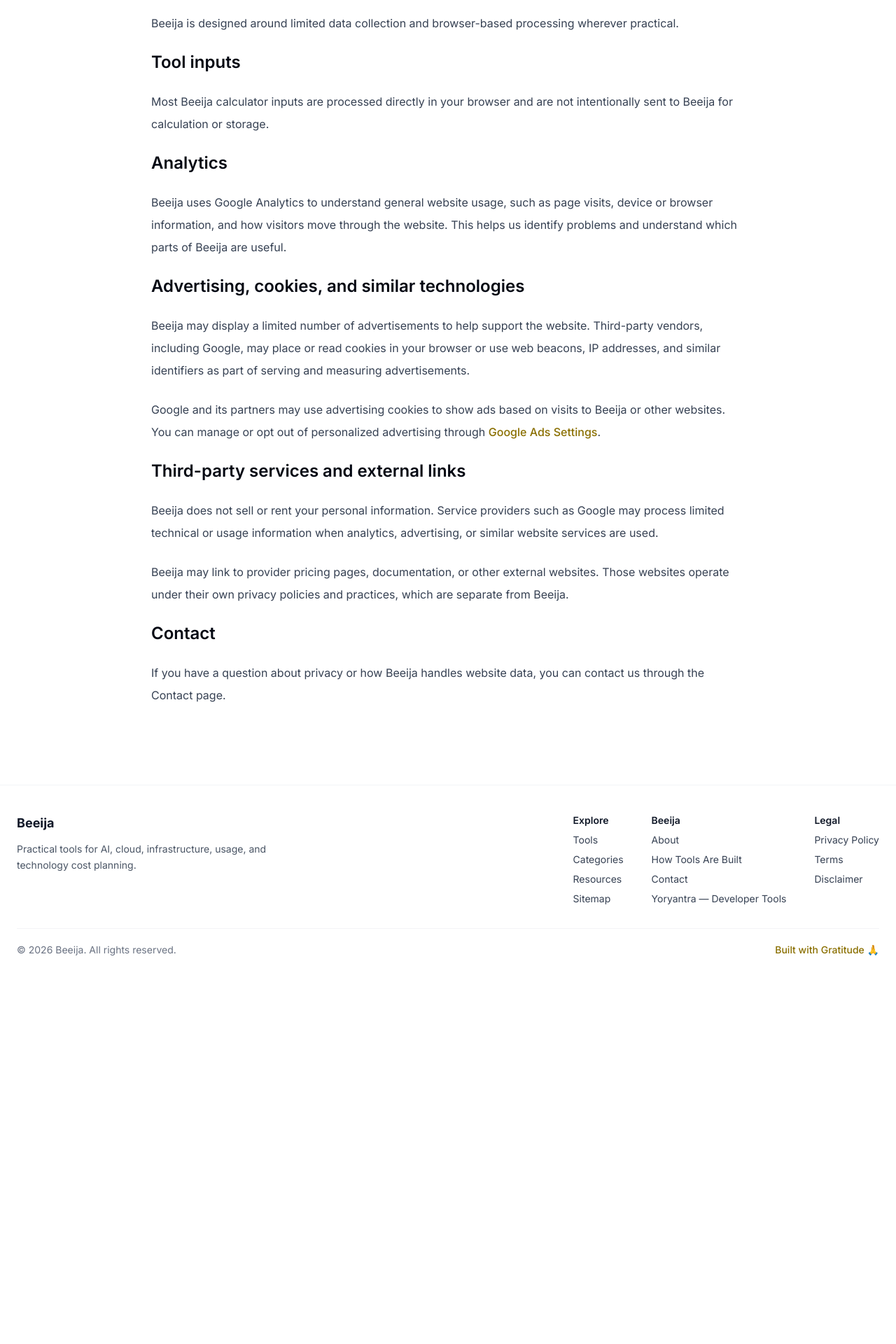
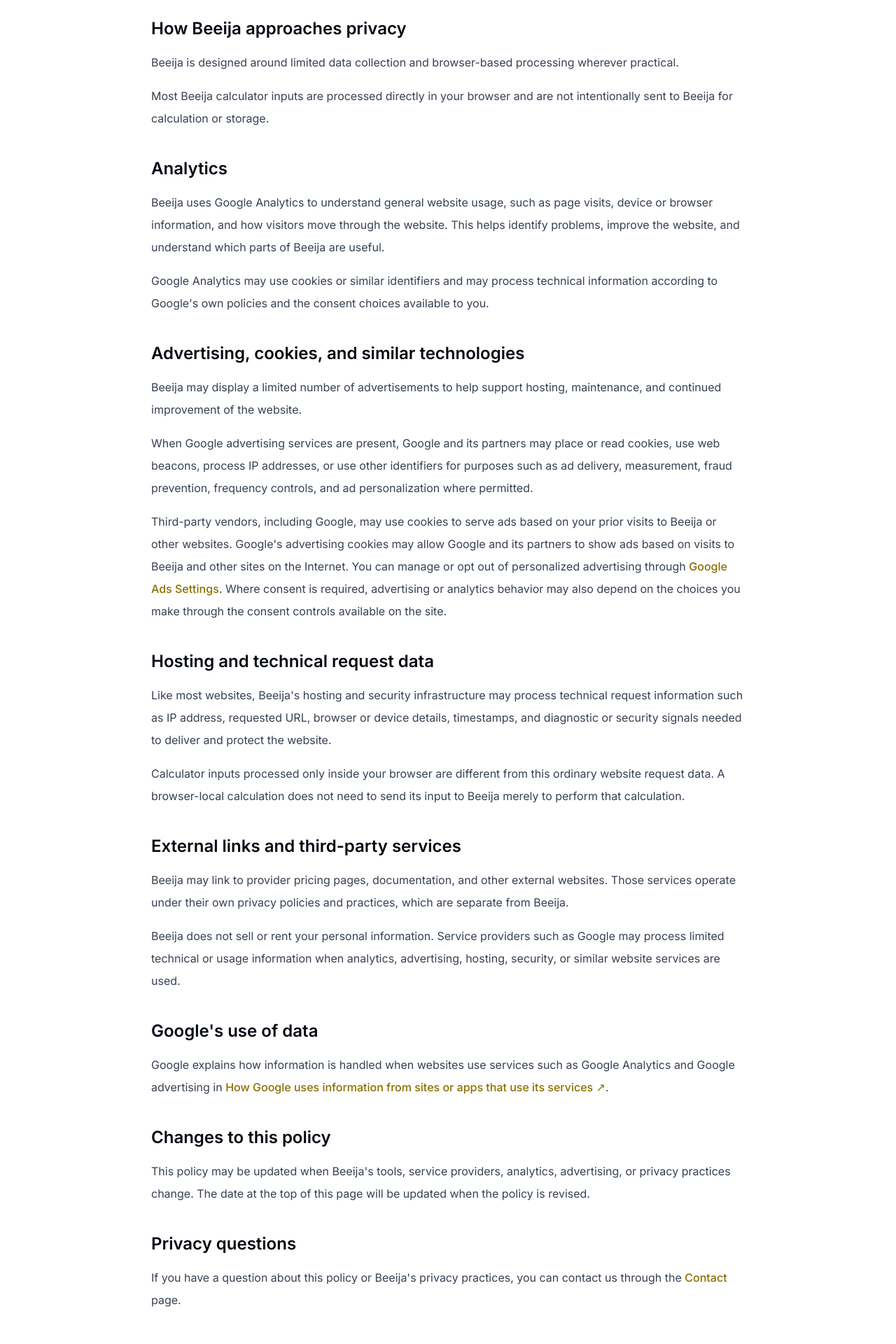
Before and after one commit to vaarunsonawwane-ops/beeija, a Next.js app: page /privacy-policy in a window 1280 px wide. Shown: the part 240-2160 px from the top of the page at 70% size. Before the commit the page ends 1647 px from the top, so only its background shows below. Built offline with nearby package versions, Linux system fonts and the light colour scheme.

Commit message:
Update page.tsx

```diff
--- a/app/privacy-policy/page.tsx
+++ b/app/privacy-policy/page.tsx
@@ -1,8 +1,10 @@
+import Link from "next/link";
+
 export const metadata = {
   title: "Privacy Policy",
 
   description:
-    "Learn how Beeija handles tool inputs, analytics, advertising, cookies, and third-party services.",
+    "Learn how Beeija handles tool inputs, analytics, advertising, cookies, technical request data, and third-party services.",
 
   alternates: {
     canonical: "https://beeija.com/privacy-policy",
@@ -11,54 +13,85 @@ export const metadata = {
 
 export default function PrivacyPolicyPage() {
   return (
-    <div className="mx-auto max-w-4xl px-6 py-16">
-      <h1 className="mb-6 text-4xl font-bold">Privacy Policy</h1>
+    <main className="bg-white text-gray-700">
+      <div className="mx-auto max-w-4xl px-6 py-16 md:py-20">
+        <h1 className="text-4xl font-bold tracking-tight text-gray-950">
+          Privacy Policy
+        </h1>
 
-      <p className="mb-8 text-sm text-gray-500">
+        <p className="mt-4 text-sm text-gray-500">
           Last updated: September 16, 2026
         </p>
 
-      <div className="space-y-6 leading-8 text-gray-700">
+        <div className="mt-8 space-y-10 leading-8">
+          <section>
+            <h2 className="text-2xl font-semibold text-gray-950">
+              How Beeija approaches privacy
+            </h2>
+
+            <div className="mt-4 space-y-4">
               <p>
-          Beeija is designed around limited data collection and browser-based
-          processing wherever practical.
+                Beeija is designed around limited data collection and
+                browser-based processing wherever practical.
               </p>
 
-        <h2 className="text-2xl font-semibold text-gray-950">
-          Tool inputs
-        </h2>
+              <p>
+                Most Beeija calculator inputs are processed directly in your
+                browser and are not intentionally sent to Beeija for calculation
+                or storage.
+              </p>
+            </div>
+          </section>
 
-        <p>
-          Most Beeija calculator inputs are processed directly in your browser
-          and are not intentionally sent to Beeija for calculation or storage.
-        </p>
-
+          <section>
             <h2 className="text-2xl font-semibold text-gray-950">
               Analytics
             </h2>
 
+            <div className="mt-4 space-y-4">
               <p>
-          Beeija uses Google Analytics to understand general website usage, such
-          as page visits, device or browser information, and how visitors move
-          through the website. This helps us identify problems and understand
-          which parts of Beeija are useful.
+                Beeija uses Google Analytics to understand general website usage,
+                such as page visits, device or browser information, and how
+                visitors move through the website. This helps identify problems,
+                improve the website, and understand which parts of Beeija are
+                useful.
               </p>
 
+              <p>
+                Google Analytics may use cookies or similar identifiers and may
+                process technical information according to Google&apos;s own
+                policies and the consent choices available to you.
+              </p>
+            </div>
+          </section>
+
+          <section>
             <h2 className="text-2xl font-semibold text-gray-950">
               Advertising, cookies, and similar technologies
             </h2>
 
+            <div className="mt-4 space-y-4">
               <p>
-          Beeija may display a limited number of advertisements to help support
-          the website. Third-party vendors, including Google, may place or read
-          cookies in your browser or use web beacons, IP addresses, and similar
-          identifiers as part of serving and measuring advertisements.
+                Beeija may display a limited number of advertisements to help
+                support hosting, maintenance, and continued improvement of the
+                website.
               </p>
 
               <p>
-          Google and its partners may use advertising cookies to show ads based
-          on visits to Beeija or other websites. You can manage or opt out of
-          personalized advertising through{" "}
+                When Google advertising services are present, Google and its
+                partners may place or read cookies, use web beacons, process IP
+                addresses, or use other identifiers for purposes such as ad
+                delivery, measurement, fraud prevention, frequency controls, and
+                ad personalization where permitted.
+              </p>
+
+              <p>
+                Third-party vendors, including Google, may use cookies to serve
+                ads based on your prior visits to Beeija or other websites.
+                Google&apos;s advertising cookies may allow Google and its partners
+                to show ads based on visits to Beeija and other sites on the
+                Internet. You can manage or opt out of personalized advertising
+                through{" "}
                 <a
                   href="https://adssettings.google.com/"
                   target="_blank"
@@ -67,35 +100,110 @@ export default function PrivacyPolicyPage() {
                 >
                   Google Ads Settings
                 </a>
-          .
+                . Where consent is required, advertising or analytics behavior
+                may also depend on the choices you make through the consent
+                controls available on the site.
+              </p>
+            </div>
+          </section>
+
+          <section>
+            <h2 className="text-2xl font-semibold text-gray-950">
+              Hosting and technical request data
+            </h2>
+
+            <div className="mt-4 space-y-4">
+              <p>
+                Like most websites, Beeija&apos;s hosting and security
+                infrastructure may process technical request information such as
+                IP address, requested URL, browser or device details, timestamps,
+                and diagnostic or security signals needed to deliver and protect
+                the website.
               </p>
 
+              <p>
+                Calculator inputs processed only inside your browser are
+                different from this ordinary website request data. A
+                browser-local calculation does not need to send its input to
+                Beeija merely to perform that calculation.
+              </p>
+            </div>
+          </section>
+
+          <section>
             <h2 className="text-2xl font-semibold text-gray-950">
-          Third-party services and external links
+              External links and third-party services
             </h2>
+
+            <div className="mt-4 space-y-4">
+              <p>
+                Beeija may link to provider pricing pages, documentation, and
+                other external websites. Those services operate under their own
+                privacy policies and practices, which are separate from Beeija.
+              </p>
 
               <p>
                 Beeija does not sell or rent your personal information. Service
                 providers such as Google may process limited technical or usage
-          information when analytics, advertising, or similar website services
-          are used.
+                information when analytics, advertising, hosting, security, or
+                similar website services are used.
               </p>
+            </div>
+          </section>
 
-        <p>
-          Beeija may link to provider pricing pages, documentation, or other
-          external websites. Those websites operate under their own privacy
-          policies and practices, which are separate from Beeija.
-        </p>
-
+          <section>
             <h2 className="text-2xl font-semibold text-gray-950">
-          Contact
+              Google&apos;s use of data
             </h2>
 
-        <p>
-          If you have a question about privacy or how Beeija handles website
-          data, you can contact us through the Contact page.
+            <p className="mt-4">
+              Google explains how information is handled when websites use
+              services such as Google Analytics and Google advertising in{" "}
+              <a
+                href="https://policies.google.com/technologies/partner-sites?hl=en"
+                target="_blank"
+                rel="noopener noreferrer"
+                className="font-medium text-[var(--yellow-dark)] transition-colors duration-200"
+              >
+                How Google uses information from sites or apps that use its
+                services ↗
+              </a>
+              .
             </p>
+          </section>
+
+          <section>
+            <h2 className="text-2xl font-semibold text-gray-950">
+              Changes to this policy
+            </h2>
+
+            <p className="mt-4">
+              This policy may be updated when Beeija&apos;s tools, service
+              providers, analytics, advertising, or privacy practices change. The
+              date at the top of this page will be updated when the policy is
+              revised.
+            </p>
+          </section>
+
+          <section>
+            <h2 className="text-2xl font-semibold text-gray-950">
+              Privacy questions
+            </h2>
+
+            <p className="mt-4">
+              If you have a question about this policy or Beeija&apos;s privacy
+              practices, you can contact us through the{" "}
+              <Link
+                href="/contact"
+                className="font-medium text-[var(--yellow-dark)] transition-colors duration-200"
+              >
+                Contact
+              </Link>{" "}
+              page.
+            </p>
+          </section>
         </div>
       </div>
+    </main>
   );
 }
```
Lines whose indentation alone changed are shown as unchanged.
